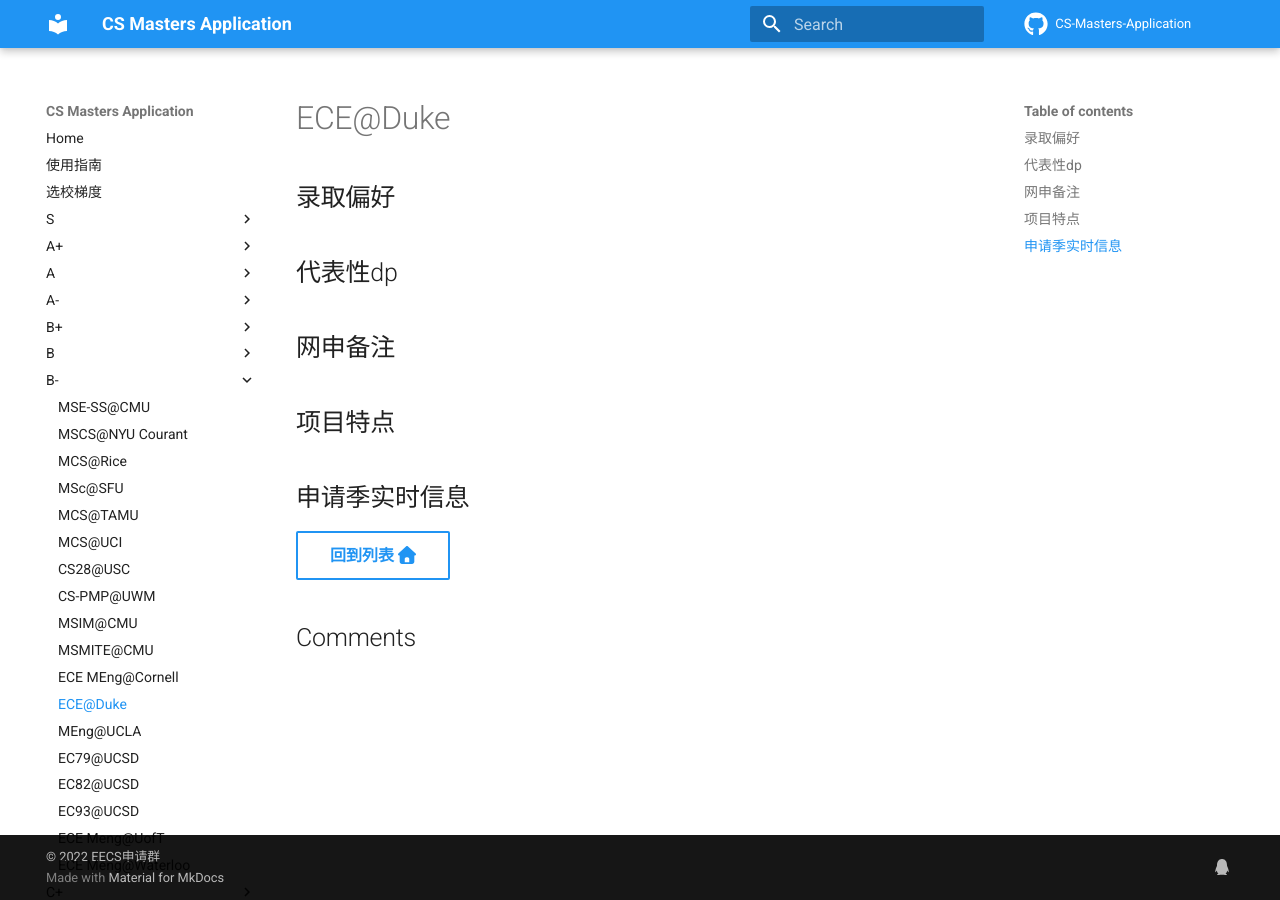
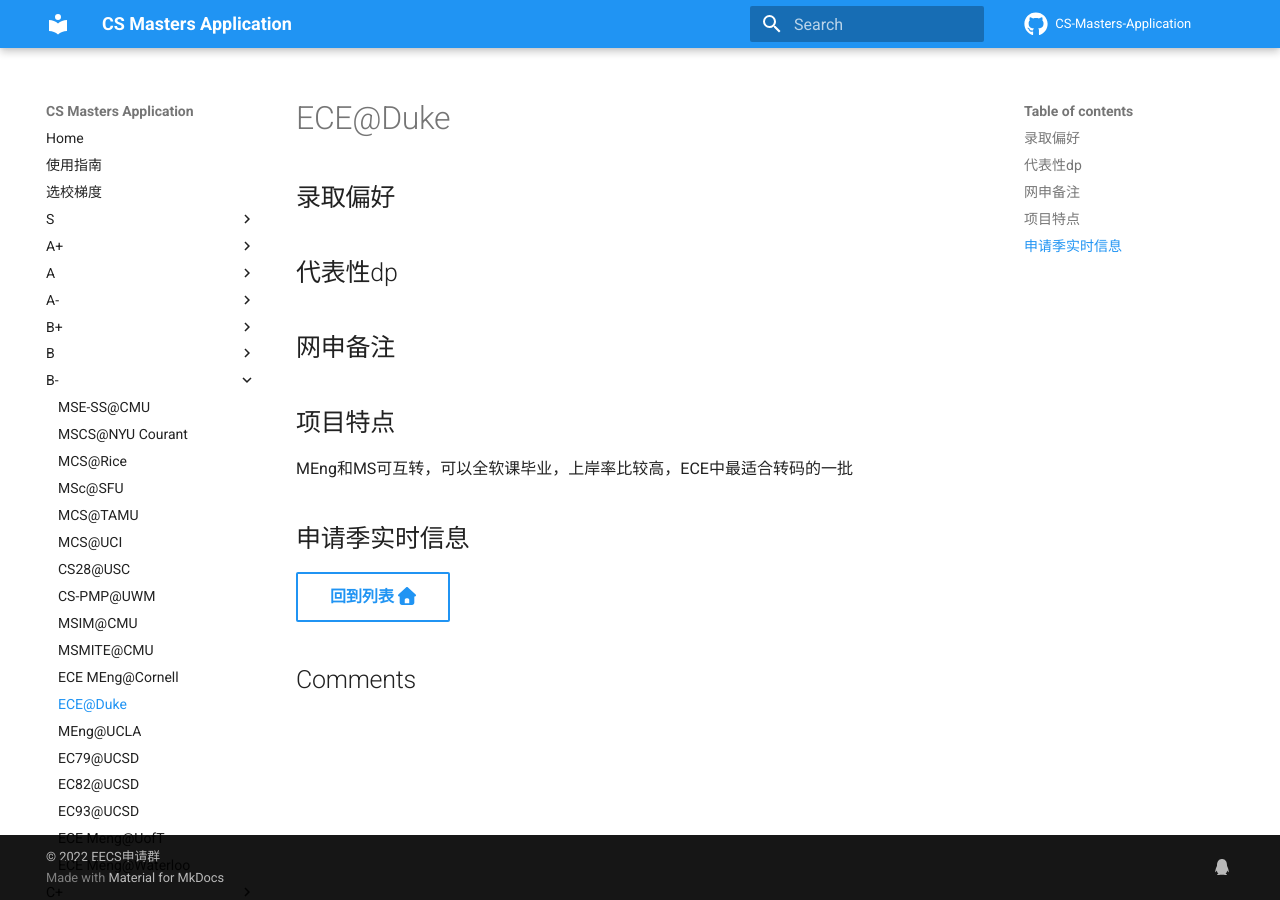
Before and after one commit to opencsapp/opencsapp.github.io, an MkDocs documentation site: the page built from docs/ECE@Duke.md, in a window 1280 px wide. Built offline with MkDocs 1.6.1 and Material for MkDocs 9.7.7, drawn with Linux system fonts in a browser that asks for light colours; comment, search, counter and statistics services are not loaded.

Commit message:
Update ECE@Duke.md

```diff
--- a/docs/ECE@Duke.md
+++ b/docs/ECE@Duke.md
@@ -6,6 +6,8 @@
 
 ## 项目特点
 
+MEng和MS可互转，可以全软课毕业，上岸率比较高，ECE中最适合转码的一批
+
 ## 申请季实时信息
 
 [回到列表 :fontawesome-solid-house:](选校梯度.md){ .md-button }
```
